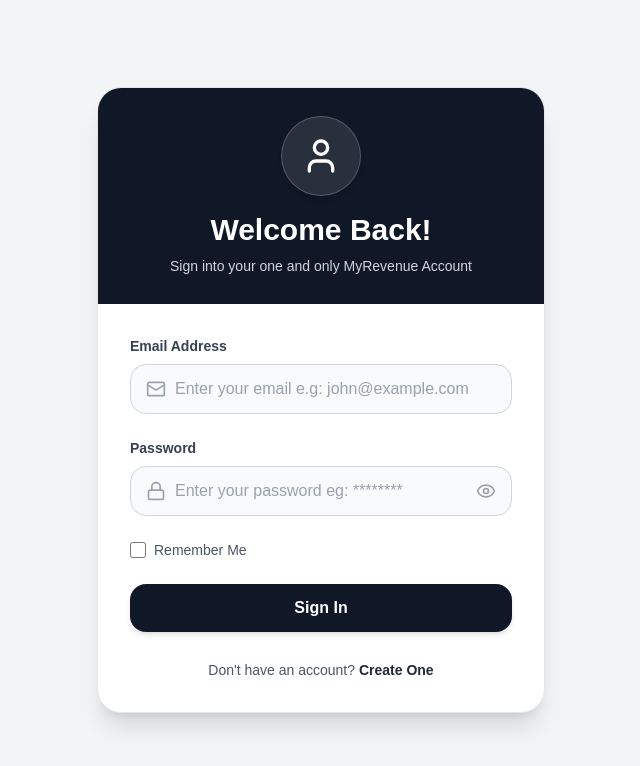
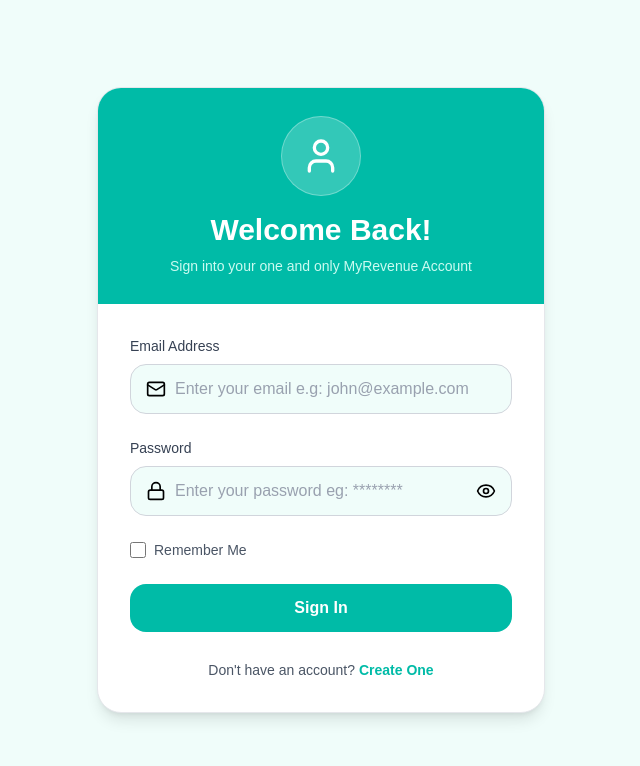
Before and after one commit to MohitKakashiya/ET, a React (Vite) app in the folder frontend/: page /login in a window 1280 px wide. Shown: the top 766 px of the page, without its empty margins (319-959 px from the left). Built offline with nearby package versions, Linux system fonts and the light colour scheme.

Commit message:
new changes

```diff
--- a/frontend/src/assets/dummyStyles.js
+++ b/frontend/src/assets/dummyStyles.js
@@ -386,21 +386,21 @@
 // In src/assets/dummyStyles.js - add these styles
 export const loginStyles = {
   pageContainer:
-    "min-h-screen flex items-center justify-center p-4 bg-gray-100",
+    "min-h-screen flex items-center justify-center p-4 bg-teal-50",
 
   cardContainer:
-    "w-full max-w-md bg-white rounded-3xl shadow-xl overflow-hidden border border-gray-200",
+    "w-full max-w-md bg-white rounded-3xl shadow-lg overflow-hidden border border-gray-200",
 
   header:
-    "bg-gray-900 p-7 text-center",
+    "bg-teal-500 p-7 text-center",
 
-  // Changed square logo into circular logo
+  // Circular logo
   avatar:
-    "w-20 h-20 mx-auto rounded-full bg-white/10 flex items-center justify-center mb-4 shadow-md border border-white/20",
+    "w-20 h-20 mx-auto rounded-full bg-white/20 flex items-center justify-center mb-4 border border-white/30",
 
   headerTitle: "text-3xl font-bold text-white",
 
-  headerSubtitle: "text-gray-300 mt-2 text-sm",
+  headerSubtitle: "text-teal-100 mt-2 text-sm",
 
   formContainer: "p-8",
 
@@ -412,32 +412,33 @@
 
   errorText: "break-words",
 
-  label: "block text-sm font-semibold text-gray-700 mb-2",
+  label: "block text-sm font-medium text-gray-700 mb-2",
 
   inputContainer: "relative",
 
+  // Black icons
   inputIcon:
-    "absolute inset-y-0 left-0 pl-4 flex items-center pointer-events-none text-gray-400",
+    "absolute inset-y-0 left-0 pl-4 flex items-center pointer-events-none text-black",
 
+  // Grey border
   input:
-    "w-full pl-11 pr-4 py-3 bg-gray-50 border border-gray-300 rounded-2xl text-gray-800 placeholder-gray-400 focus:outline-none focus:ring-2 focus:ring-gray-400 focus:border-gray-500 transition-all",
+    "w-full pl-11 pr-4 py-3 bg-teal-50 border border-gray-300 rounded-2xl text-gray-800 placeholder-gray-400 focus:outline-none focus:ring-2 focus:ring-teal-300 focus:border-teal-400 transition-all",
 
   passwordInput:
-    "w-full pl-11 pr-11 py-3 bg-gray-50 border border-gray-300 rounded-2xl text-gray-800 placeholder-gray-400 focus:outline-none focus:ring-2 focus:ring-gray-400 focus:border-gray-500 transition-all",
+    "w-full pl-11 pr-11 py-3 bg-teal-50 border border-gray-300 rounded-2xl text-gray-800 placeholder-gray-400 focus:outline-none focus:ring-2 focus:ring-teal-300 focus:border-teal-400 transition-all",
 
   passwordToggle:
-    "absolute inset-y-0 right-0 pr-4 flex items-center text-gray-400 hover:text-gray-700 transition-colors",
+    "absolute inset-y-0 right-0 pr-4 flex items-center text-black hover:text-teal-500 transition-colors",
 
   checkboxContainer: "mb-6 flex items-center",
 
   checkbox:
-    "w-4 h-4 text-gray-800 border-gray-300 rounded focus:ring-gray-500",
+    "w-4 h-4 text-teal-500 border-gray-300 rounded focus:ring-teal-400",
 
   checkboxLabel: "ml-2 block text-sm text-gray-600",
 
-  // Simpler button colors
   button:
-    "w-full bg-gray-900 text-white py-3 rounded-2xl font-semibold shadow-md hover:bg-black transition-all flex items-center justify-center",
+    "w-full bg-teal-500 text-white py-3 rounded-2xl font-semibold hover:bg-teal-600 transition-all flex items-center justify-center",
 
   buttonDisabled: "opacity-70 cursor-not-allowed",
 
@@ -446,7 +447,7 @@
   signUpText: "text-gray-600 text-sm",
 
   signUpLink:
-    "font-semibold text-gray-800 hover:text-black hover:underline",
+    "font-semibold text-teal-500 hover:text-teal-600 hover:underline",
 
   spinner: "animate-spin -ml-1 mr-3 h-5 w-5 text-white",
 };
@@ -492,21 +493,21 @@
 // In src/assets/dummyStyles.js - add these styles
 export const signupStyles = {
   pageContainer:
-    "min-h-screen flex items-center justify-center p-4 bg-gray-100",
+    "min-h-screen flex items-center justify-center p-4 bg-teal-50",
 
   cardContainer:
-    "w-full max-w-md bg-white rounded-3xl shadow-xl overflow-hidden border border-gray-200",
+    "w-full max-w-md bg-white rounded-3xl shadow-lg overflow-hidden border border-gray-200",
 
   header:
-    "bg-gray-900 p-7 text-center relative",
+    "bg-teal-500 p-7 text-center relative",
 
   // Circular logo
   avatar:
-    "w-20 h-20 mx-auto rounded-full bg-white/10 flex items-center justify-center mb-4 shadow-md border border-white/20",
+    "w-20 h-20 mx-auto rounded-full bg-white/20 flex items-center justify-center mb-4 border border-white/30",
 
   headerTitle: "text-3xl font-bold text-white",
 
-  headerSubtitle: "text-gray-300 mt-2 text-sm",
+  headerSubtitle: "text-teal-100 mt-2 text-sm",
 
   backButton:
     "absolute top-4 left-4 p-2 text-white rounded-xl hover:bg-white/10 transition-all",
@@ -518,32 +519,33 @@
 
   fieldError: "mt-1 text-sm text-red-500",
 
-  label: "block text-sm font-semibold text-gray-700 mb-2",
+  label: "block text-sm font-medium text-gray-700 mb-2",
 
   inputContainer: "relative",
 
+  // Black icons
   inputIcon:
-    "absolute inset-y-0 left-0 pl-4 flex items-center pointer-events-none text-gray-400",
+    "absolute inset-y-0 left-0 pl-4 flex items-center pointer-events-none text-black",
 
+  // Grey border
   input:
-    "w-full pl-11 pr-4 py-3 bg-gray-50 border border-gray-300 rounded-2xl text-gray-800 placeholder-gray-400 focus:outline-none focus:ring-2 focus:ring-gray-400 focus:border-gray-500 transition-all",
+    "w-full pl-11 pr-4 py-3 bg-teal-50 border border-gray-300 rounded-2xl text-gray-800 placeholder-gray-400 focus:outline-none focus:ring-2 focus:ring-teal-300 focus:border-teal-400 transition-all",
 
   passwordInput:
-    "w-full pl-11 pr-11 py-3 bg-gray-50 border border-gray-300 rounded-2xl text-gray-800 placeholder-gray-400 focus:outline-none focus:ring-2 focus:ring-gray-400 focus:border-gray-500 transition-all",
+    "w-full pl-11 pr-11 py-3 bg-teal-50 border border-gray-300 rounded-2xl text-gray-800 placeholder-gray-400 focus:outline-none focus:ring-2 focus:ring-teal-300 focus:border-teal-400 transition-all",
 
   passwordToggle:
-    "absolute inset-y-0 right-0 pr-4 flex items-center text-gray-400 hover:text-gray-700 transition-colors",
+    "absolute inset-y-0 right-0 pr-4 flex items-center text-black hover:text-teal-500 transition-colors",
 
   checkboxContainer: "mb-6 flex items-center",
 
   checkbox:
-    "w-4 h-4 text-gray-800 border-gray-300 rounded focus:ring-gray-500",
+    "w-4 h-4 text-teal-500 border-gray-300 rounded focus:ring-teal-400",
 
   checkboxLabel: "ml-2 block text-sm text-gray-600",
 
-  // Simpler button
   button:
-    "w-full bg-gray-900 text-white py-3 rounded-2xl font-semibold shadow-md hover:bg-black transition-all flex items-center justify-center",
+    "w-full bg-teal-500 text-white py-3 rounded-2xl font-semibold hover:bg-teal-600 transition-all flex items-center justify-center",
 
   buttonDisabled: "opacity-70 cursor-not-allowed",
 
@@ -552,7 +554,7 @@
   signInText: "text-gray-600 text-sm",
 
   signInLink:
-    "font-semibold text-gray-800 hover:text-black hover:underline",
+    "font-semibold text-teal-500 hover:text-teal-600 hover:underline",
 
   spinner: "animate-spin -ml-1 mr-3 h-5 w-5 text-white",
 };
```
